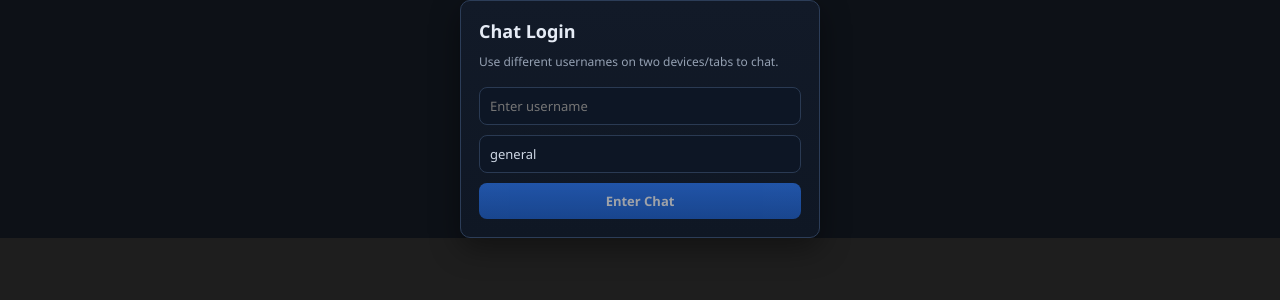
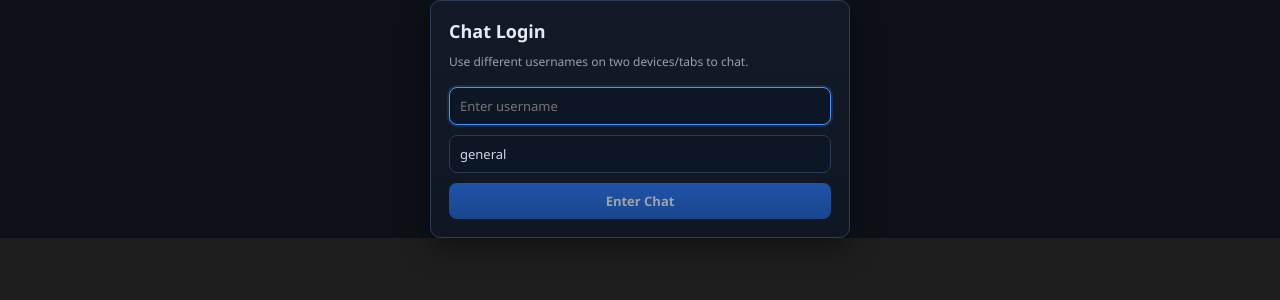
Before and after one commit to FATHIMATHU-SHIFANA/StealthDev_frontend, a React (Vite) app: page / in a window 1280 px wide. Shown: the top 300 px of the page. Built offline with nearby package versions, Linux system fonts and the light colour scheme.

Commit message:
improve auth UI polish and enforce private mode on login

```diff
--- a/src/App.tsx
+++ b/src/App.tsx
@@ -6,19 +6,20 @@ import { PrivateModeScreen } from './components/PrivateModeScreen';
 import { useAppMode } from './hooks/useAppMode';
 import { SecurityManager } from './utils/security';
 import { autoSafety } from './utils/autoSafety';
+import { DEFAULTS, STORAGE_KEYS } from './constants/app';
 
 const App: React.FC = () => {
   const { isPrivateMode, isPanicMode, togglePrivateMode, activatePanicMode } = useAppMode();
-  const [username, setUsername] = useState<string>(() => localStorage.getItem('stealth_username') || '');
-  const [roomId, setRoomId] = useState<string>(() => localStorage.getItem('stealth_room_id') || 'general');
-  const [usernameInput, setUsernameInput] = useState('');
-  const [roomInput, setRoomInput] = useState('general');
+  const [username, setUsername] = useState<string>(() => localStorage.getItem(STORAGE_KEYS.USERNAME) || '');
+  const [roomId, setRoomId] = useState<string>(() => localStorage.getItem(STORAGE_KEYS.ROOM_ID) || DEFAULTS.ROOM_ID);
+  const [usernameInput, setUsernameInput] = useState<string>('');
+  const [roomInput, setRoomInput] = useState<string>(DEFAULTS.ROOM_ID);
 
   useEffect(() => {
     const initializeApp = async () => {
       try {
         // Use a shared key for multi-user private mode so message reveal stays consistent.
-        SecurityManager.setSecretKey('stealth_dev_key_2024');
+        SecurityManager.setSecretKey(DEFAULTS.SECRET_KEY);
 
         // Initialize auto safety features
         autoSafety.initialize();
@@ -41,21 +42,26 @@ const App: React.FC = () => {
 
   const handleLogin = () => {
     const cleanName = usernameInput.trim();
-    const cleanRoom = roomInput.trim() || 'general';
+    const cleanRoom = roomInput.trim() || DEFAULTS.ROOM_ID;
     if (!cleanName) return;
-    localStorage.setItem('stealth_username', cleanName);
-    localStorage.setItem('stealth_room_id', cleanRoom);
+
+    // Always start chat sessions in private mode after login.
+    SecurityManager.setPrivateMode(true);
+    SecurityManager.setPanicMode(false);
+
+    localStorage.setItem(STORAGE_KEYS.USERNAME, cleanName);
+    localStorage.setItem(STORAGE_KEYS.ROOM_ID, cleanRoom);
     setUsername(cleanName);
     setRoomId(cleanRoom);
   };
 
   const handleLogout = () => {
-    localStorage.removeItem('stealth_username');
-    localStorage.removeItem('stealth_room_id');
+    localStorage.removeItem(STORAGE_KEYS.USERNAME);
+    localStorage.removeItem(STORAGE_KEYS.ROOM_ID);
     setUsername('');
-    setRoomId('general');
+    setRoomId(DEFAULTS.ROOM_ID);
     setUsernameInput('');
-    setRoomInput('general');
+    setRoomInput(DEFAULTS.ROOM_ID);
   };
 
   if (!username) {
@@ -64,21 +70,36 @@ const App: React.FC = () => {
         <div className="auth-card">
           <h2>Chat Login</h2>
           <p>Use different usernames on two devices/tabs to chat.</p>
+          <form
+            className="auth-form"
+            onSubmit={(e) => {
+              e.preventDefault();
+              handleLogin();
+            }}
+          >
+            <div className="auth-stack">
               <input
                 className="auth-input"
                 value={usernameInput}
                 onChange={(e) => setUsernameInput(e.target.value)}
                 placeholder="Enter username"
+                autoFocus
+                autoComplete="username"
+                inputMode="text"
               />
               <input
                 className="auth-input"
                 value={roomInput}
                 onChange={(e) => setRoomInput(e.target.value)}
                 placeholder="Room id (example: general)"
+                autoComplete="off"
+                inputMode="text"
               />
-          <button className="auth-button" onClick={handleLogin} disabled={!usernameInput.trim()}>
+              <button className="auth-button" type="submit" disabled={!usernameInput.trim()}>
                 Enter Chat
               </button>
+            </div>
+          </form>
         </div>
       </div>
     );
--- a/src/components/PrivateModeScreen.tsx
+++ b/src/components/PrivateModeScreen.tsx
@@ -4,6 +4,7 @@ import { io, Socket } from 'socket.io-client';
 import { HoldToRevealMessage } from './HoldToRevealMessage';
 import '../styles/PrivateModeScreen.css';
 import { useIsMobile } from '../hooks/useIsMobile';
+import { STORAGE_KEYS } from '../constants/app';
 
 interface PrivateModeScreenProps {
   onModeToggle: () => void;
@@ -24,7 +25,7 @@ export const PrivateModeScreen: React.FC<PrivateModeScreenProps> = ({
   const [inputText, setInputText] = useState('');
   const [isLoading, setIsLoading] = useState(false);
   const [socket, setSocket] = useState<Socket | null>(null);
-  const [autoReveal, setAutoReveal] = useState<boolean>(() => localStorage.getItem('stealth_auto_reveal') === 'true');
+  const [autoReveal, setAutoReveal] = useState<boolean>(() => localStorage.getItem(STORAGE_KEYS.AUTO_REVEAL) === 'true');
   const isMobile = useIsMobile();
   const [mobileActivePanel, setMobileActivePanel] = useState<'main' | 'chat'>('main');
 
@@ -97,7 +98,7 @@ export const PrivateModeScreen: React.FC<PrivateModeScreenProps> = ({
   const handleToggleAutoReveal = () => {
     const nextValue = !autoReveal;
     setAutoReveal(nextValue);
-    localStorage.setItem('stealth_auto_reveal', String(nextValue));
+    localStorage.setItem(STORAGE_KEYS.AUTO_REVEAL, String(nextValue));
   };
 
   return (
--- /dev/null
+++ b/src/constants/app.ts
@@ -0,0 +1,16 @@
+export const APP_NAME = 'Stealth Dev';
+
+export const DEFAULTS = {
+  ROOM_ID: 'general',
+  SECRET_KEY: 'stealth_dev_key_2024',
+  ENCODING_DUMMY_KEY: 'dummy_key',
+} as const;
+
+export const STORAGE_KEYS = {
+  USERNAME: 'stealth_username',
+  ROOM_ID: 'stealth_room_id',
+  AUTO_REVEAL: 'stealth_auto_reveal',
+  SECRET_KEY: 'stealth_secret_key',
+  PANIC_MODE: 'stealth_panic_mode',
+  PRIVATE_MODE: 'stealth_private_mode',
+} as const;
--- a/src/styles/global.css
+++ b/src/styles/global.css
@@ -12,6 +12,12 @@ body {
   font-size: 13px;
   line-height: 1.4;
   overflow: hidden;
+}
+
+/* Better keyboard focus without noisy outlines */
+:where(button, input, textarea, select):focus-visible {
+  outline: 2px solid rgba(69, 147, 255, 0.75);
+  outline-offset: 2px;
 }
 
 #root {
@@ -32,7 +38,7 @@ body {
 }
 
 .auth-card {
-  width: 360px;
+  width: min(420px, 92vw);
   background: linear-gradient(180deg, #121a28 0%, #0f1724 100%);
   border: 1px solid #2c3d58;
   border-radius: 10px;
@@ -43,10 +49,8 @@ body {
   box-shadow: 0 10px 30px rgba(0, 0, 0, 0.4);
 }
 
-@media (max-width: 768px) {
-  .auth-card {
-    width: min(92vw, 420px);
-  }
+.auth-card {
+  backdrop-filter: blur(6px);
 }
 
 .auth-card h2 {
@@ -61,12 +65,28 @@ body {
   font-size: 12px;
 }
 
+.auth-form {
+  margin: 0;
+}
+
+.auth-stack {
+  display: flex;
+  flex-direction: column;
+  gap: 10px;
+}
+
 .auth-input {
   background: #0d1625;
   color: #cdd6e3;
   border: 1px solid #2a3a53;
   border-radius: 8px;
   padding: 9px 10px;
+  width: 100%;
+}
+
+.auth-input:focus {
+  border-color: #4593ff;
+  box-shadow: 0 0 0 2px rgba(69, 147, 255, 0.15);
 }
 
 .auth-button {
@@ -77,6 +97,7 @@ body {
   padding: 9px 12px;
   font-weight: 600;
   transition: all 0.2s ease;
+  width: 100%;
 }
 
 .auth-button:hover {
@@ -147,3 +168,38 @@ input {
 code, pre, .code-line, .message-text {
   font-family: 'Consolas', 'Monaco', 'Courier New', monospace;
 }
+
+/* Correct webkit scrollbar selectors (legacy block above has a typo). */
+::-webkit-scrollbar {
+  width: 14px;
+  height: 14px;
+}
+
+::-webkit-scrollbar-track {
+  background: #1e1e1e;
+}
+
+::-webkit-scrollbar-thumb {
+  background: #424242;
+  border-radius: 7px;
+  border: 3px solid #1e1e1e;
+}
+
+::-webkit-scrollbar-thumb:hover {
+  background: #4e4e52;
+}
+
+::-webkit-scrollbar-corner {
+  background: #1e1e1e;
+}
+
+/* Correct selection selectors (legacy block above has a typo). */
+::selection {
+  background: #264f78;
+  color: #cccccc;
+}
+
+::-moz-selection {
+  background: #264f78;
+  color: #cccccc;
+}
--- a/src/utils/encoding.ts
+++ b/src/utils/encoding.ts
@@ -1,7 +1,8 @@
 import { EncodingOptions, EncodingStyle } from '../types';
+import { DEFAULTS } from '../constants/app';
 
 export class EncodingEngine {
-  private static readonly SECRET_KEY = 'stealth_dev_key_2024';
+  private static readonly SECRET_KEY = DEFAULTS.SECRET_KEY;
 
   // Code-style templates
   private static readonly CODE_TEMPLATES = [
@@ -218,6 +219,6 @@ export class EncodingEngine {
     ];
 
     const randomMessage = this.getRandomElement(fakeMessages);
-    return this.encode(randomMessage, 'dummy_key', { style });
+    return this.encode(randomMessage, DEFAULTS.ENCODING_DUMMY_KEY, { style });
   }
 }
--- a/src/utils/fakeData.ts
+++ b/src/utils/fakeData.ts
@@ -1,4 +1,5 @@
 import { EncodingEngine } from './encoding';
+import { DEFAULTS } from '../constants/app';
 
 export interface FakeProject {
   id: string;
@@ -337,6 +338,6 @@ API_RATE_LIMIT=100`,
       'Build completed successfully',
     ];
 
-    return buildSteps.map(step => EncodingEngine.encode(step, 'dummy_key', { style: 'logs' }));
+    return buildSteps.map((step) => EncodingEngine.encode(step, DEFAULTS.ENCODING_DUMMY_KEY, { style: 'logs' }));
   }
 }
--- a/src/utils/security.ts
+++ b/src/utils/security.ts
@@ -1,9 +1,10 @@
 import { EncodingEngine } from './encoding';
+import { DEFAULTS, STORAGE_KEYS } from '../constants/app';
 
 export class SecurityManager {
-  private static readonly SECRET_KEY_STORAGE = 'stealth_secret_key';
-  private static readonly PANIC_MODE_STORAGE = 'stealth_panic_mode';
-  private static readonly PRIVATE_MODE_STORAGE = 'stealth_private_mode';
+  private static readonly SECRET_KEY_STORAGE = STORAGE_KEYS.SECRET_KEY;
+  private static readonly PANIC_MODE_STORAGE = STORAGE_KEYS.PANIC_MODE;
+  private static readonly PRIVATE_MODE_STORAGE = STORAGE_KEYS.PRIVATE_MODE;
 
   static setSecretKey(key: string): void {
     try {
@@ -16,10 +17,10 @@ export class SecurityManager {
   static getSecretKey(): string {
     try {
       const key = localStorage.getItem(this.SECRET_KEY_STORAGE);
-      return key || 'stealth_dev_key_2024'; // Default fallback
+      return key || DEFAULTS.SECRET_KEY; // Default fallback
     } catch (error) {
       console.error('Failed to retrieve secret key:', error);
-      return 'stealth_dev_key_2024';
+      return DEFAULTS.SECRET_KEY;
     }
   }
 
```
Lines whose indentation alone changed are shown as unchanged.
